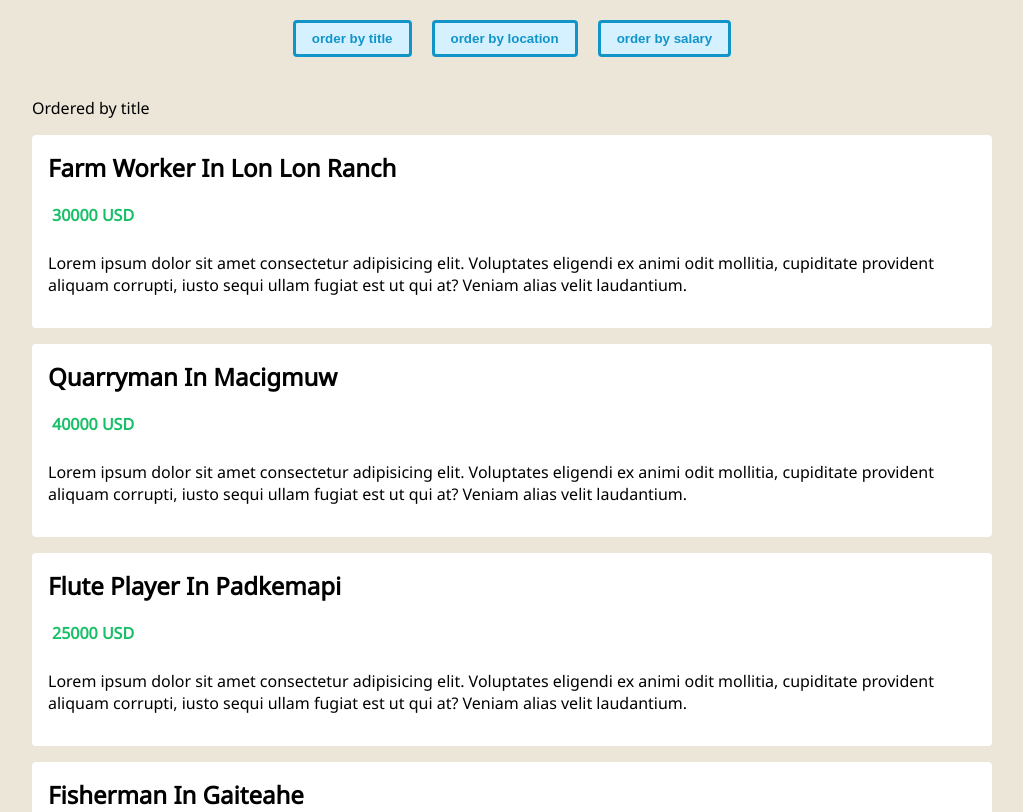
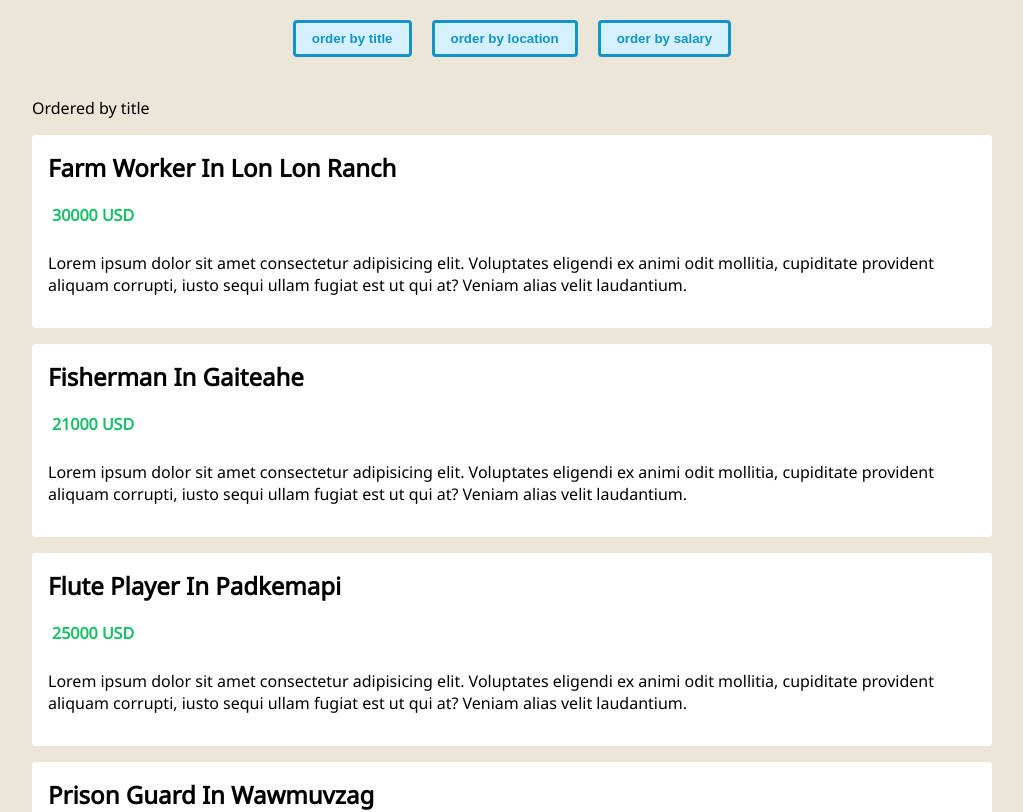
Before and after one commit to d3vkk/vue3-with-typescript-tutorial, a Vue app: page / in a window 1280 px wide. Shown: the top 812 px of the page, without its empty margins (128-1151 px from the left). Built offline with nearby package versions, Linux system fonts and the light colour scheme.

Commit message:
feat: Computed properties in typescript

```diff
--- a/src/components/JobsList.vue
+++ b/src/components/JobsList.vue
@@ -2,7 +2,7 @@
   <div class="jobs-list">
     <p>Ordered by {{ order }}</p>
     <ul>
-      <li v-for="job in jobs" :key="job.id">
+      <li v-for="job in orderedJobs" :key="job.id">
         <h2>{{ job.title }} in {{ job.location }}</h2>
         <div class="salary">
           <p>{{ job.salary }} USD</p>
@@ -21,7 +21,7 @@
 </template>
 
 <script lang="ts">
-import { defineComponent, PropType } from "vue";
+import { computed, defineComponent, PropType } from "vue";
 import Job from "../types/Job";
 import OrderTerm from "../types/OrderTerm";
 
@@ -36,8 +36,14 @@
       required: true,
     },
   },
-  setup() {
-    return {};
+  setup(props) {
+    // Ordered in ascending order
+    const orderedJobs = computed(() => {
+      return [...props.jobs].sort((a: Job, b: Job) => {
+        return a[props.order] > b[props.order] ? 1 : -1;
+      });
+    });
+    return { orderedJobs };
   },
 });
 </script>
```
